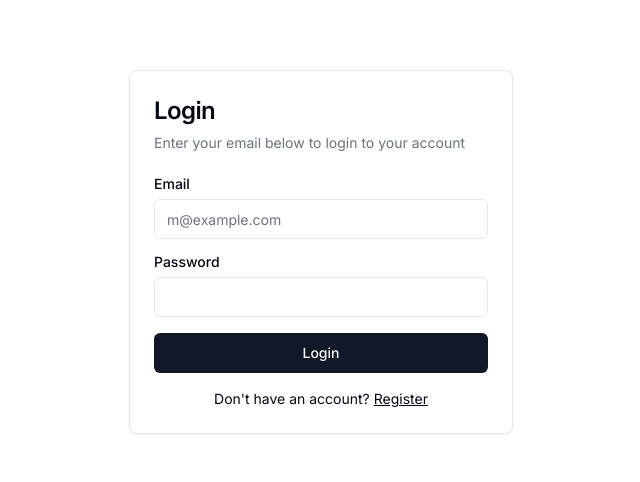
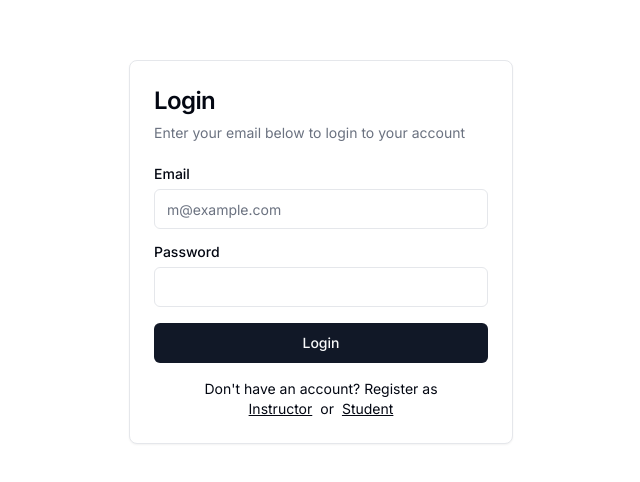
Before and after one commit to RiyazulHaque64/eduConnect, a Next.js app: page /login in a window 1280 px wide. Shown: the part 148-630 px from the top of the page, without its empty margins (319-959 px from the left). Built offline with nearby package versions, Linux system fonts and the light colour scheme.

Commit message:
implement authentication

```diff
--- a/src/app/(main)/layout.tsx
+++ b/src/app/(main)/layout.tsx
@@ -1,4 +1,5 @@
 import MainNav from "@/components/shared/MainNav";
+import { SessionProvider } from "next-auth/react";
 import { ReactNode } from "react";
 
 type TProps = {
@@ -27,7 +28,9 @@ const MainLayout = ({ children }: TProps) => {
   return (
     <div>
       <header className="border-b z-40 bg-background/60 backdrop-blur-md fixed top-0 left-0 right-0">
-        <MainNav items={navLinks} />
+        <SessionProvider>
+          <MainNav items={navLinks} />
+        </SessionProvider>
       </header>
       <main>{children}</main>
       {/* <footer>Footer</footer> */}
--- a/src/app/api/auth/[...nextauth]/route.ts
+++ b/src/app/api/auth/[...nextauth]/route.ts
@@ -0,0 +1 @@
+export { GET, POST } from "../../../../../auth";
--- a/src/components/login/LoginForm.tsx
+++ b/src/components/login/LoginForm.tsx
@@ -69,10 +69,16 @@ export function LoginForm() {
           </div>
         </form>
         <div className="mt-4 text-center text-sm">
-          Don&apos;t have an account?{" "}
-          <Link href="register" className="underline">
-            Register
-          </Link>
+          Don&apos;t have an account? Register as
+          <p>
+            <Link href="/register/instructor" className="underline">
+              Instructor
+            </Link>
+            <span className="mx-2">or</span>
+            <Link href="/register/student" className="underline">
+              Student
+            </Link>
+          </p>
         </div>
       </CardContent>
     </Card>
--- a/src/components/shared/MainNav.tsx
+++ b/src/components/shared/MainNav.tsx
@@ -2,9 +2,11 @@
 
 import { cn } from "@/lib/utils";
 import { Menu, X } from "lucide-react";
+import { Session } from "next-auth";
+import { signOut, useSession } from "next-auth/react";
 import Image from "next/image";
 import Link from "next/link";
-import { useState } from "react";
+import { useEffect, useState } from "react";
 import { Avatar, AvatarFallback, AvatarImage } from "../ui/avatar";
 import { Button, buttonVariants } from "../ui/button";
 import {
@@ -20,7 +22,16 @@ type TProps = {
   items: NavItem[];
 };
 const MainNav = ({ items }: TProps) => {
+  const { data: session } = useSession();
   const [showMobileMenu, setShowMobileMenu] = useState<boolean>(false);
+  const [loginSession, setLoginSession] = useState<Session | null>(null);
+
+  console.log(loginSession);
+
+  useEffect(() => {
+    setLoginSession(session);
+  }, [session]);
+
   return (
     <div className="container flex items-center justify-between h-20 py-6">
       <div className="flex items-center gap-6 lg:gap-10">
@@ -43,6 +54,7 @@ const MainNav = ({ items }: TProps) => {
         {showMobileMenu && <MobileNav items={items} />}
       </div>
       <div className="flex items-center gap-3">
+        {!loginSession && (
           <div className="hidden lg:flex items-center gap-3">
             <Link
               href="/login"
@@ -66,6 +78,7 @@ const MainNav = ({ items }: TProps) => {
               </DropdownMenuContent>
             </DropdownMenu>
           </div>
+        )}
         <DropdownMenu>
           <DropdownMenuTrigger>
             <Avatar>
@@ -84,7 +97,7 @@ const MainNav = ({ items }: TProps) => {
               <Link href="#">Testimonial & Certificates</Link>
             </DropdownMenuItem>
             <DropdownMenuItem className="cursor-pointer">
-              <Link href="#">Logout</Link>
+              <button onClick={() => signOut()}>Logout</button>
             </DropdownMenuItem>
           </DropdownMenuContent>
         </DropdownMenu>
--- a/src/components/shared/MobileNav.tsx
+++ b/src/components/shared/MobileNav.tsx
@@ -1,7 +1,10 @@
 "use client";
 
 import { cn } from "@/lib/utils";
+import { Session } from "next-auth";
+import { useSession } from "next-auth/react";
 import Link from "next/link";
+import { useEffect, useState } from "react";
 import { Button, buttonVariants } from "../ui/button";
 import {
   DropdownMenu,
@@ -16,6 +19,12 @@ type TProps = {
 };
 
 const MobileNav = ({ items }: TProps) => {
+  const { data: session } = useSession();
+  const [loginSession, setLoginSession] = useState<Session | null>(null);
+
+  useEffect(() => {
+    setLoginSession(session);
+  }, [session]);
   return (
     <div className="fixed top-20 left-4 right-4 bg-popover border shadow-md p-6 rounded-md animate-in slide-in-from-bottom-80 z-30">
       {items.length && (
@@ -31,6 +40,7 @@ const MobileNav = ({ items }: TProps) => {
           ))}
         </nav>
       )}
+      {!loginSession && (
         <div className="flex items-center gap-3 mt-6">
           <Link
             href="/login"
@@ -54,6 +64,7 @@ const MobileNav = ({ items }: TProps) => {
             </DropdownMenuContent>
           </DropdownMenu>
         </div>
+      )}
     </div>
   );
 };
```
Lines whose indentation alone changed are shown as unchanged.
